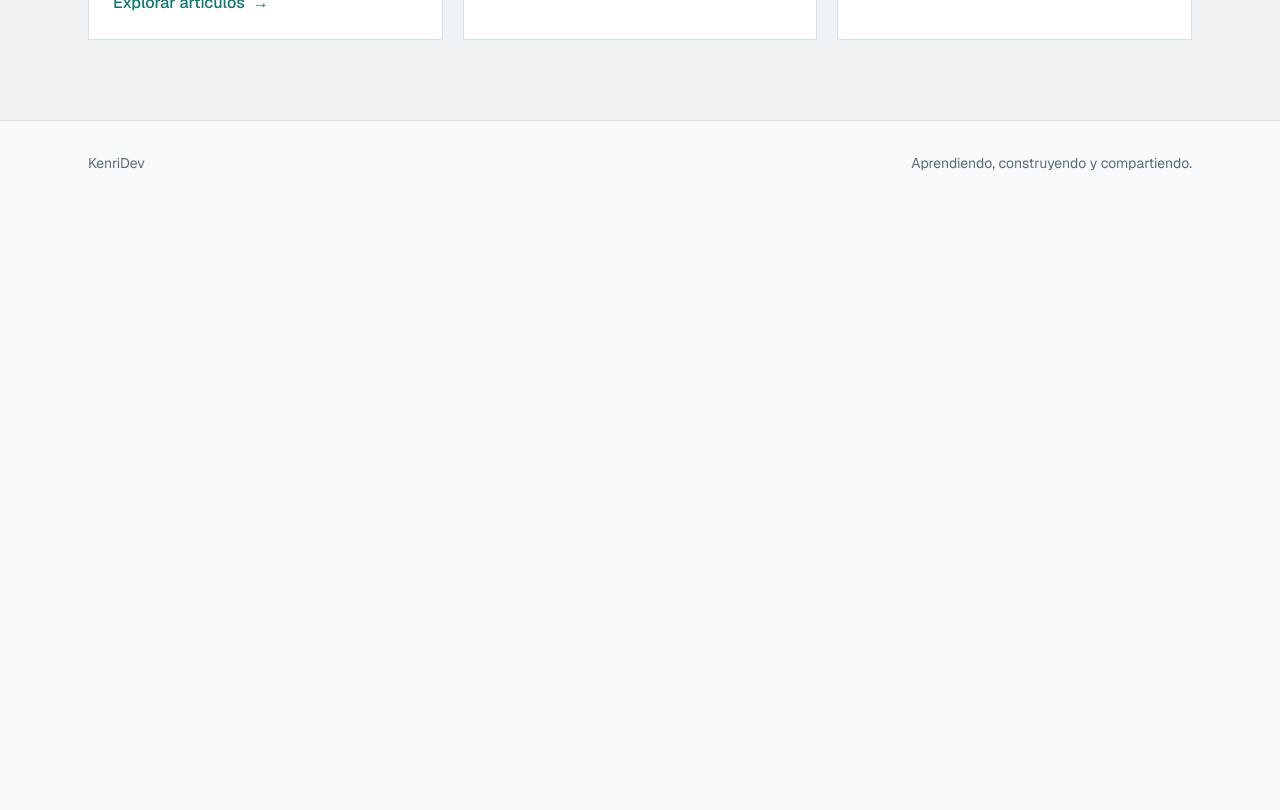
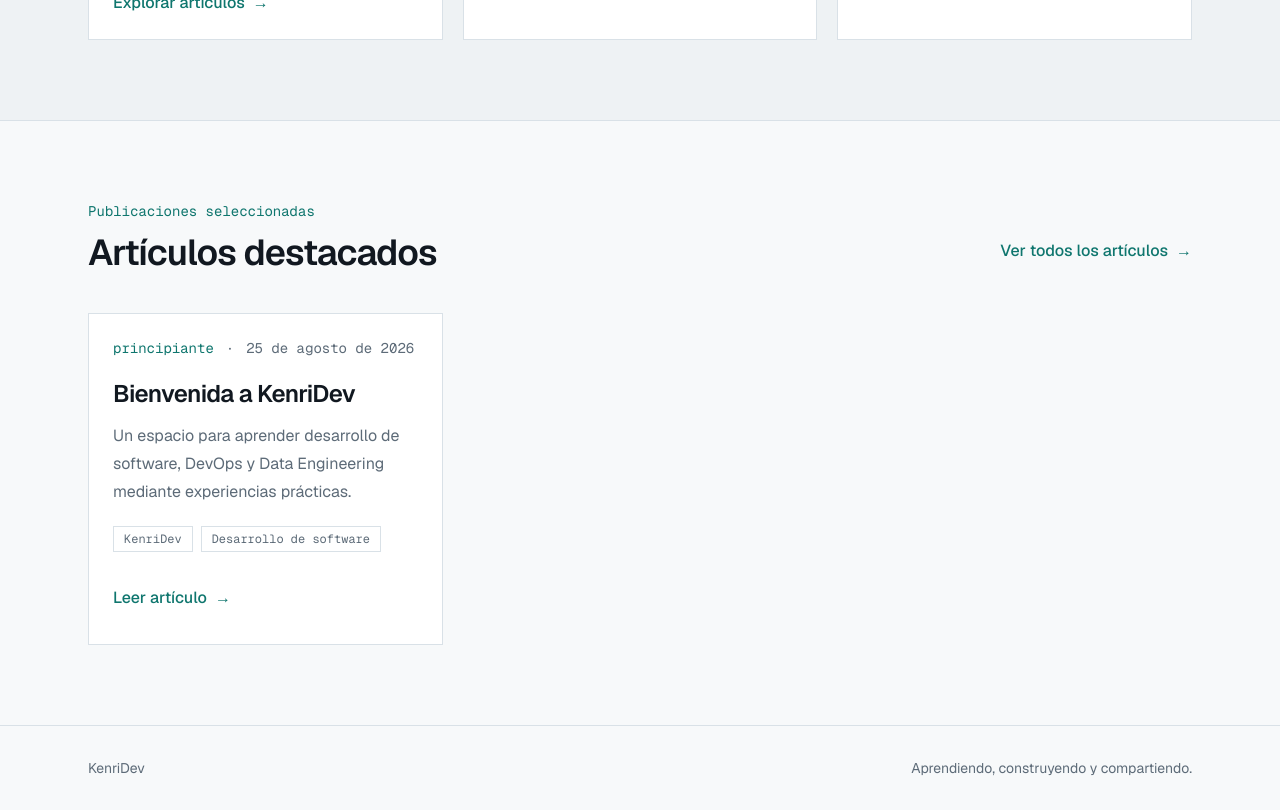
Before and after one commit to kenriortega/website-27, a Next.js app: page / in a window 1280 px wide. Shown: the part 1300-2110 px from the top of the page. Before the commit the page ends 1505 px from the top, so only its background shows below. Built offline with nearby package versions, Linux system fonts and the light colour scheme.

Commit message:
feat(home): add featured articles section

```diff
--- a/src/app/page.tsx
+++ b/src/app/page.tsx
@@ -1,7 +1,9 @@
 import Link from "next/link";
 
+import { ArticleCard } from "@/components/articles/article-card";
 import { SiteFooter } from "@/components/layout/site-footer";
 import { SiteHeader } from "@/components/layout/site-header";
+import { getFeaturedArticles } from "@/lib/articles/registry";
 
 const contentAreas = [
   {
@@ -29,7 +31,9 @@ const contentAreas = [
   },
 ] as const;
 
-export default function Home() {
+export default async function Home() {
+  const featuredArticles = await getFeaturedArticles();
+
   return (
     <div
       id="inicio"
@@ -172,6 +176,47 @@ export default function Home() {
             </div>
           </div>
         </section>
+
+        <section
+          className="border-t border-border"
+          aria-labelledby="featured-articles-heading"
+        >
+          <div className="mx-auto max-w-6xl px-6 py-20">
+            <div className="flex flex-col gap-5 sm:flex-row sm:items-end sm:justify-between">
+              <div>
+                <p className="font-mono text-sm text-accent">
+                  Publicaciones seleccionadas
+                </p>
+                <h2
+                  id="featured-articles-heading"
+                  className="mt-3 text-3xl font-semibold tracking-tight sm:text-4xl"
+                >
+                  Artículos destacados
+                </h2>
+              </div>
+
+              <Link
+                href="/blog"
+                className="inline-flex min-h-11 items-center font-medium text-accent transition-colors hover:text-accent-strong"
+              >
+                Ver todos los artículos
+                <span className="ml-2" aria-hidden="true">
+                  →
+                </span>
+              </Link>
+            </div>
+
+            <div className="mt-10 grid gap-5 lg:grid-cols-3">
+              {featuredArticles.map((article) => (
+                <ArticleCard
+                  key={article.slug}
+                  article={article}
+                  headingLevel="h3"
+                />
+              ))}
+            </div>
+          </div>
+        </section>
       </main>
 
       <SiteFooter />
--- a/src/components/articles/article-card.tsx
+++ b/src/components/articles/article-card.tsx
@@ -16,7 +16,12 @@ function formatPublishedAt(publishedAt: string) {
   }).format(new Date(publishedAt));
 }
 
-export function ArticleCard({ article }: ArticleCardProps) {
+export function ArticleCard({
+  article,
+  headingLevel = "h2",
+}: ArticleCardProps) {
+  const Heading = headingLevel;
+
   return (
     <article className="border border-border bg-surface p-6">
       <div className="flex flex-wrap items-center gap-3 font-mono text-sm text-muted">
@@ -27,9 +32,9 @@ export function ArticleCard({ article }: ArticleCardProps) {
         </time>
       </div>
 
-      <h2 className="mt-5 text-2xl font-semibold tracking-tight">
+      <Heading className="mt-5 text-2xl font-semibold tracking-tight">
         {article.title}
-      </h2>
+      </Heading>
 
       <p className="mt-3 leading-7 text-muted">{article.description}</p>
 
```
